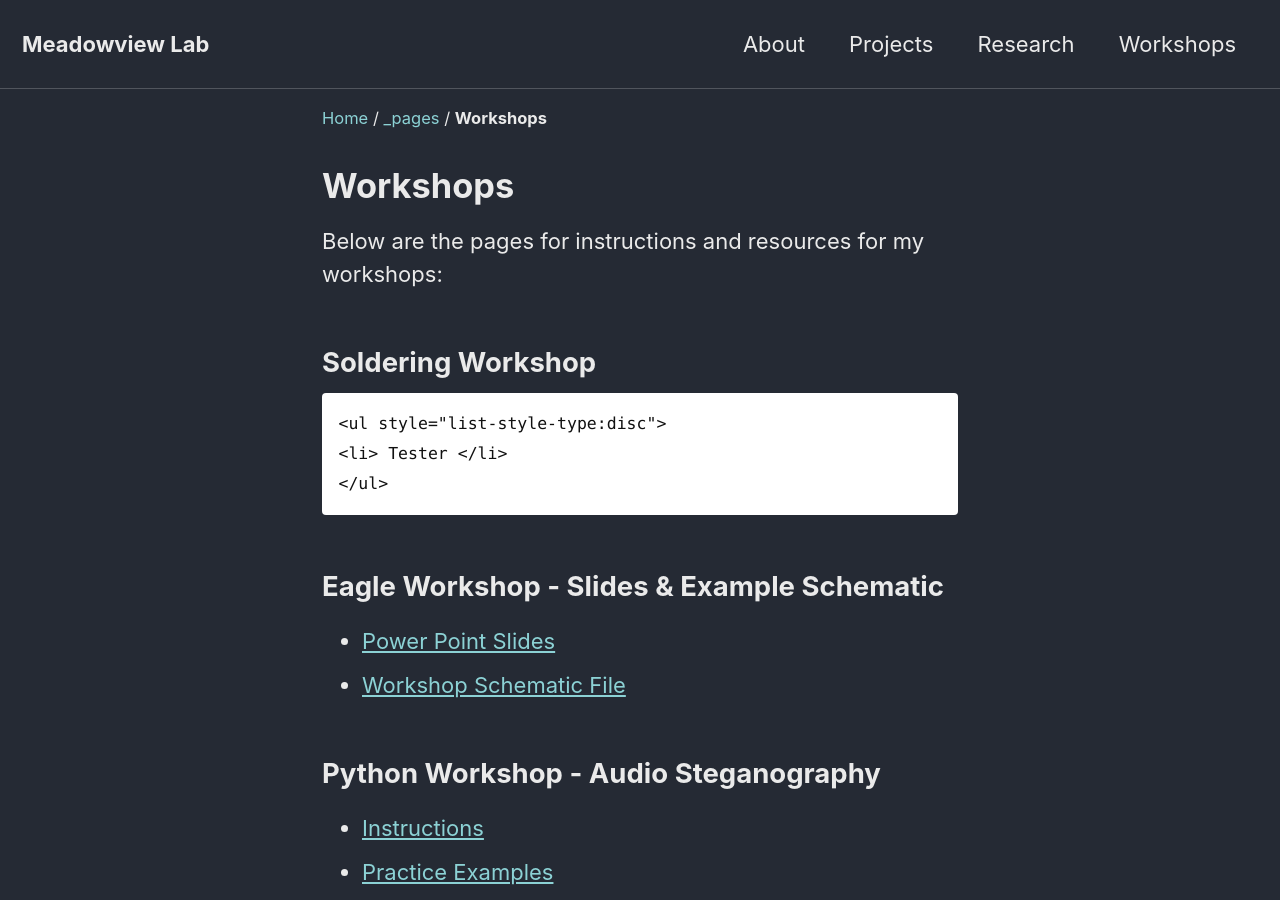
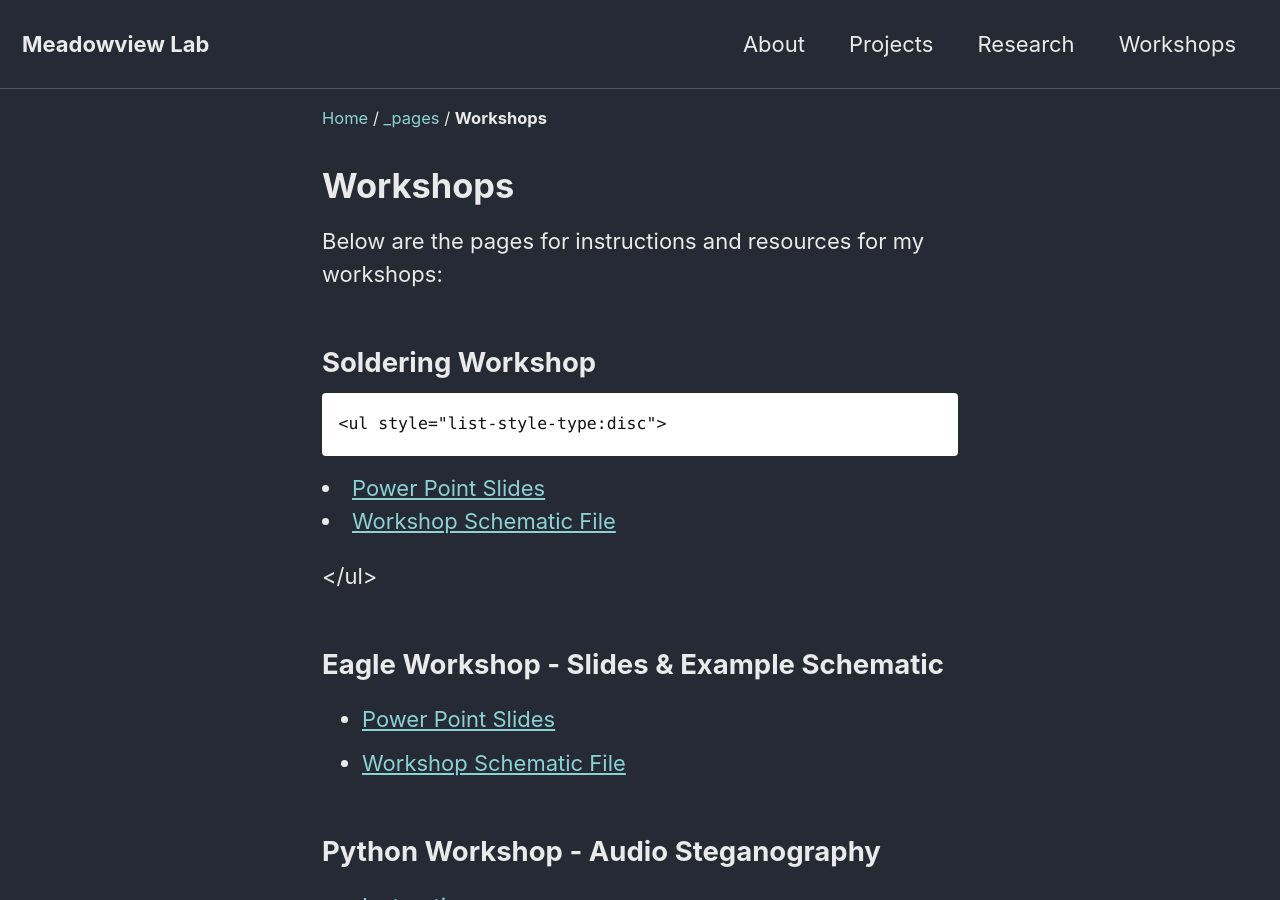
Before and after one commit to david-story/david-story.github.io, a Jekyll site: the page built from _pages/workshopnav.md, in a window 1280 px wide and 900 px high. Built offline with Jekyll 4.4.1, drawn with Linux system fonts in a browser that asks for light colours; cached includes are drawn as plain includes; nearby versions of some CDN libraries.

Commit message:
Update workshopnav.md

```diff
--- a/_pages/workshopnav.md
+++ b/_pages/workshopnav.md
@@ -8,8 +8,9 @@ Below are the pages for instructions and resources for my workshops:
 
 ## Soldering Workshop
 	<ul style="list-style-type:disc">
-	<li> Tester </li>
-	</ul>
+   <li> <a href="/assets/documents/AutoCAD-Eagle-PCB-Design-Workshop.pptx">Power Point Slides</a>  </li>
+   <li> <a href="/assets/documents/workshop.sch">Workshop Schematic File</a>  </li>
+   </ul>
 
 ## Eagle Workshop - Slides & Example Schematic
    <ul style="list-style-type:disc">
```
